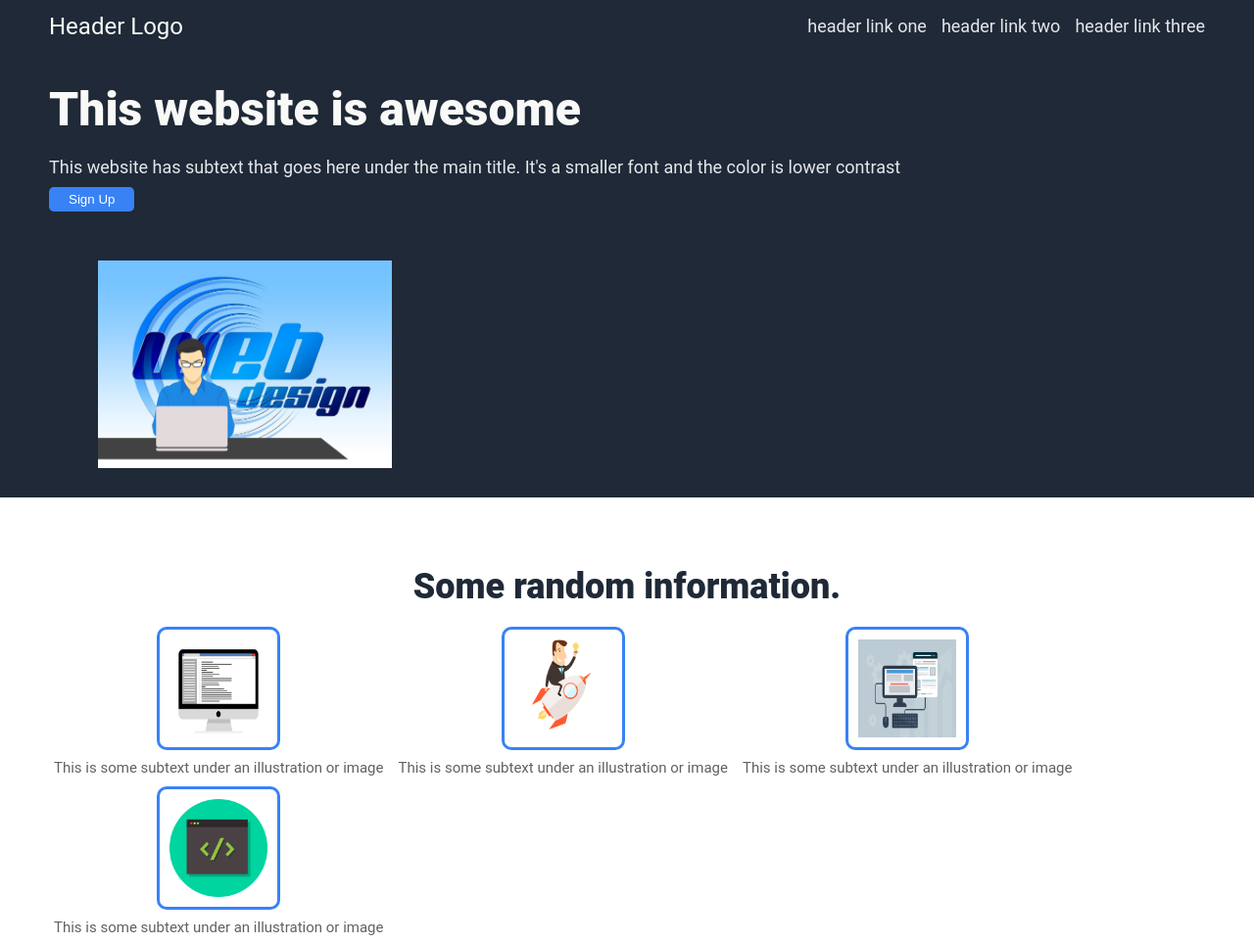
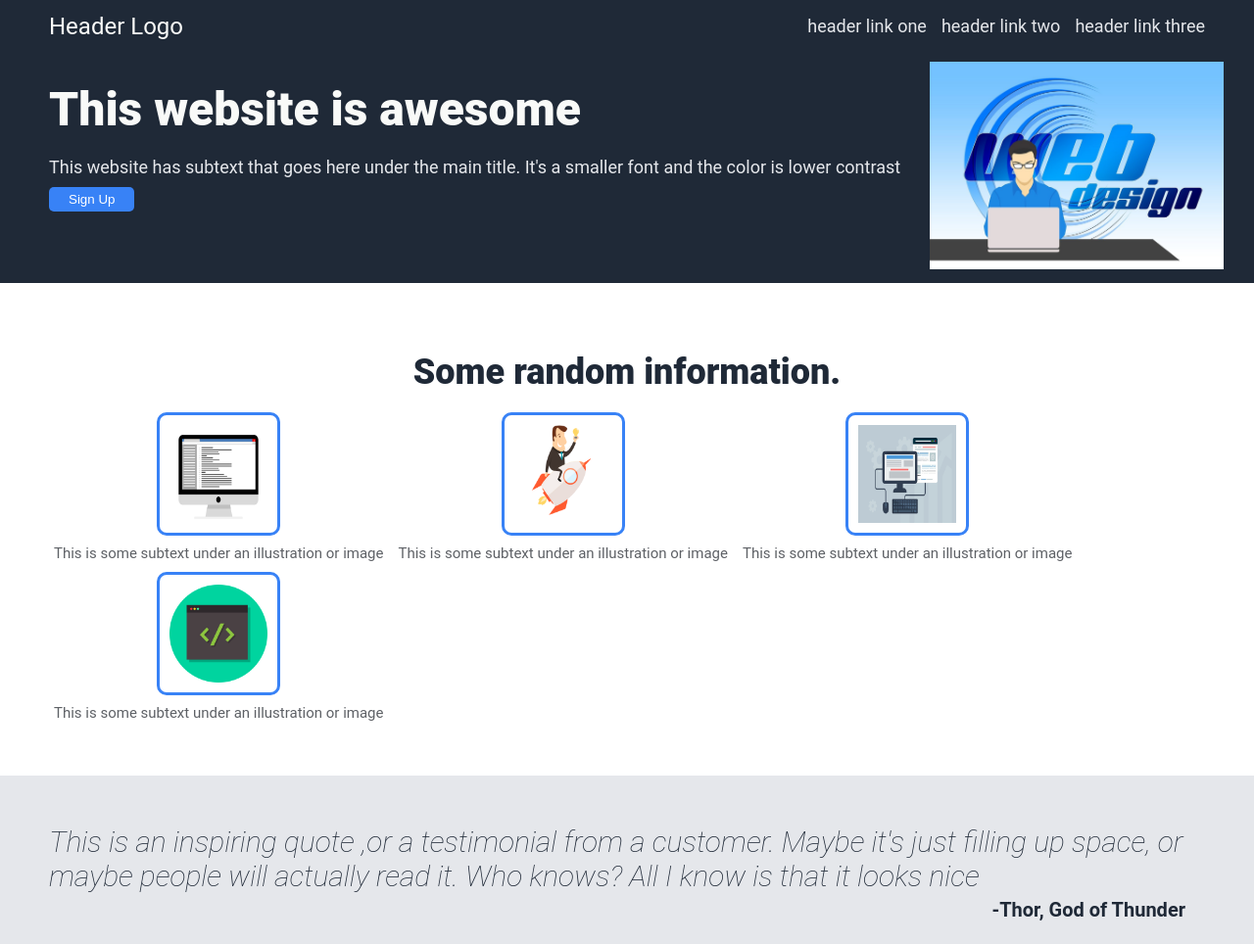
Before and after one commit to hottypotty/landing-page, a plain HTML site: page index.html in a window 1280 px wide. Shown: the top 964 px of the page at 98% size. Drawn offline with Linux system fonts and the light colour scheme.

Commit message:
Fixed the Main Image in Section 1
Adjust CSS Styling by adding another container

```diff
--- a/index.html
+++ b/index.html
@@ -44,7 +44,7 @@
                 <button class="button-1">Sign Up</button>
             </div>
         </div>
-        <div>
+        <div class="card-main-image">
             <img src="image/image-1.jpg" alt="this is a placeholder for an image">
         </div>
 
--- a/style/style.css
+++ b/style/style.css
@@ -24,9 +24,8 @@ body {
     flex-wrap: wrap;
 }
 
-.header-link {
 
-}
+
 .header-logo {
     color: #F9FAF8;
     font-size: 24px;
@@ -90,13 +89,24 @@ ul {
 
 }
 
-.section-1 img {
-    display: flex;
+
+/* .section-1 img {
+
+    flex: 1;
     padding: 30px 50px 30px 50px;
-    width: 300px;
-}
+    max-width: 100%;
+    height: auto;
+} */
 
 
+.card-main-image img {
+
+    width: 300px;
+    height: auto;
+    padding: 10px;
+    cursor: pointer;
+
+}
 
 
 /* Section 2 */
```
